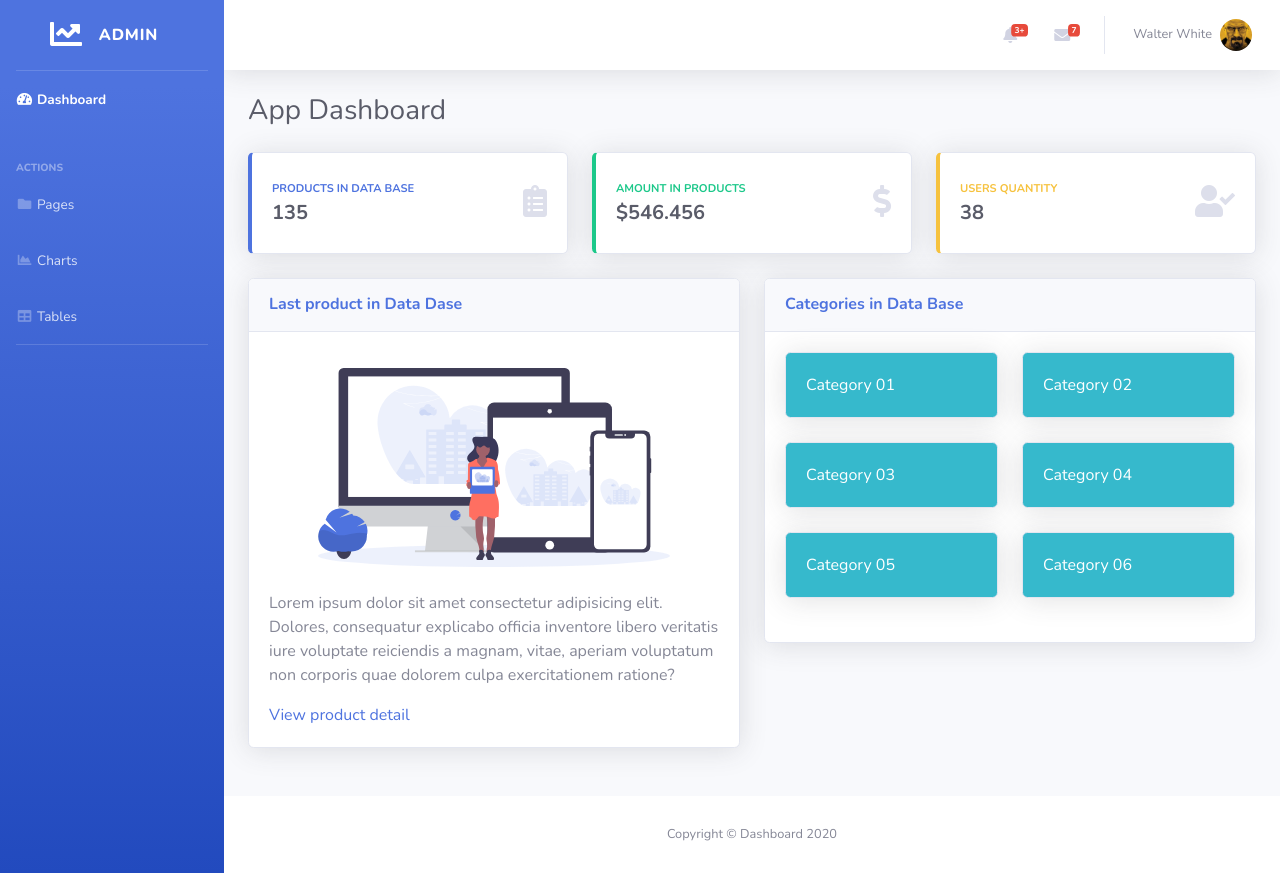
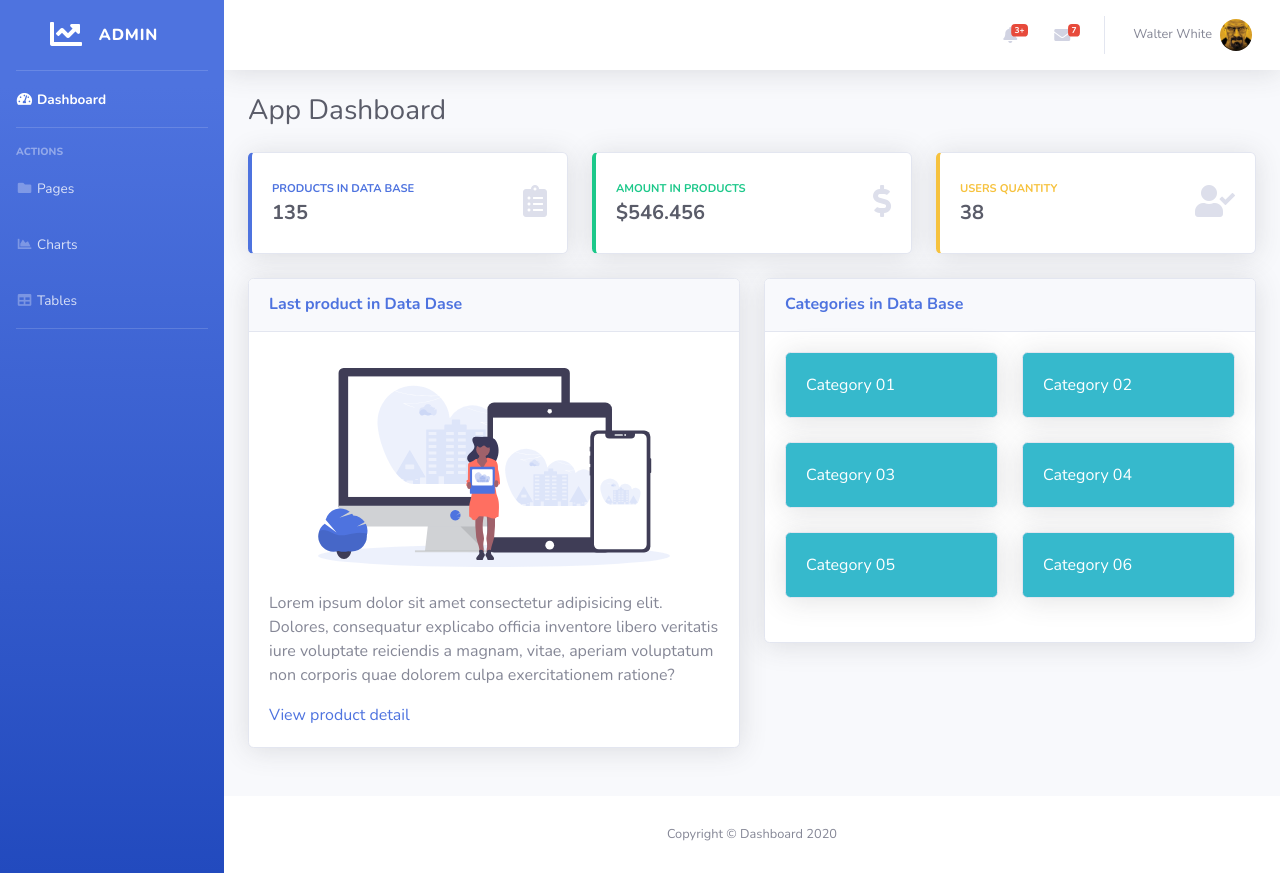
Before and after one commit to berniifranco/dashboard-gruppo-8, a React (Create React App) app: page / in a window 1280 px wide. Built offline with nearby package versions, Linux system fonts and the light colour scheme.

Commit message:
ultima correccion menor

```diff
--- a/src/components/Sidebar.jsx
+++ b/src/components/Sidebar.jsx
@@ -19,7 +19,7 @@ function Sidebar () {
 				</a>
 			</li>
 
-			<hr classNameass="sidebar-divider" />
+			<hr className="sidebar-divider" />
 
 			<div className="sidebar-heading">Actions</div>
 
```
